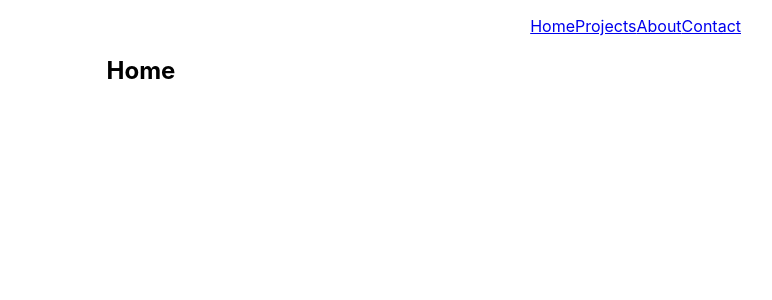
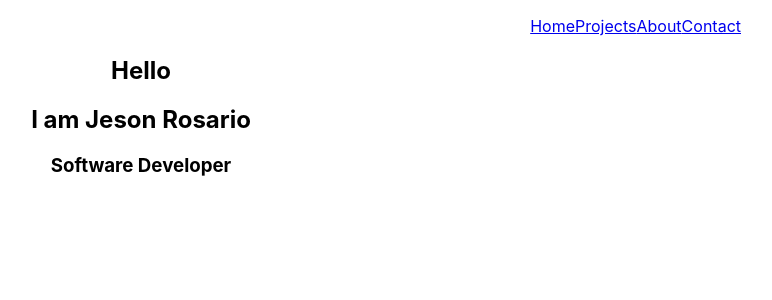
Before and after one commit to jrosario22/CPM464-HW1, a React (Create React App) app: page / in a window 1280 px wide. Shown: the top 300 px of the page, without its empty margins (499-1271 px from the left). Built offline with nearby package versions, Linux system fonts and the light colour scheme.

Commit message:
Added name and title

```diff
--- a/src/components/Home.js
+++ b/src/components/Home.js
@@ -1,5 +1,11 @@
 import React from "react";
 
 export default function Home() {
-  return <h2>Home</h2>;
+  return (
+    <div>
+      <h2>Hello</h2>
+      <h2>I am Jeson Rosario</h2>
+      <h3>Software Developer</h3>
+    </div>
+  );
 }
```
